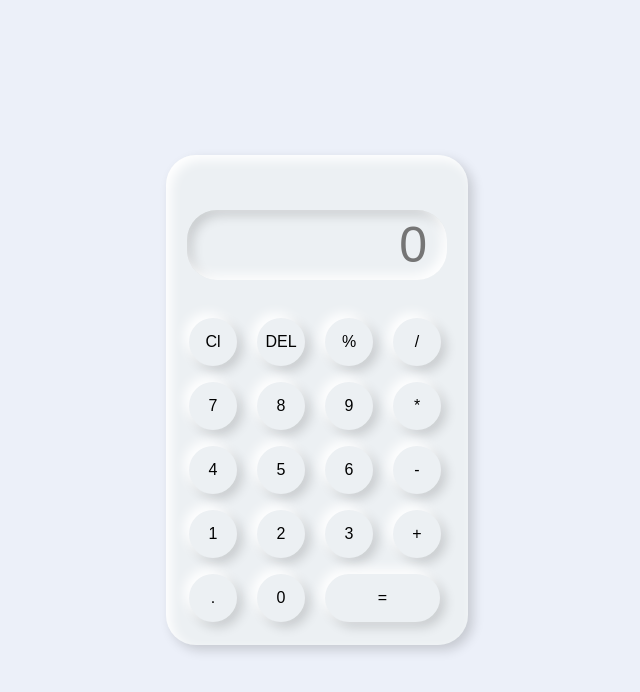
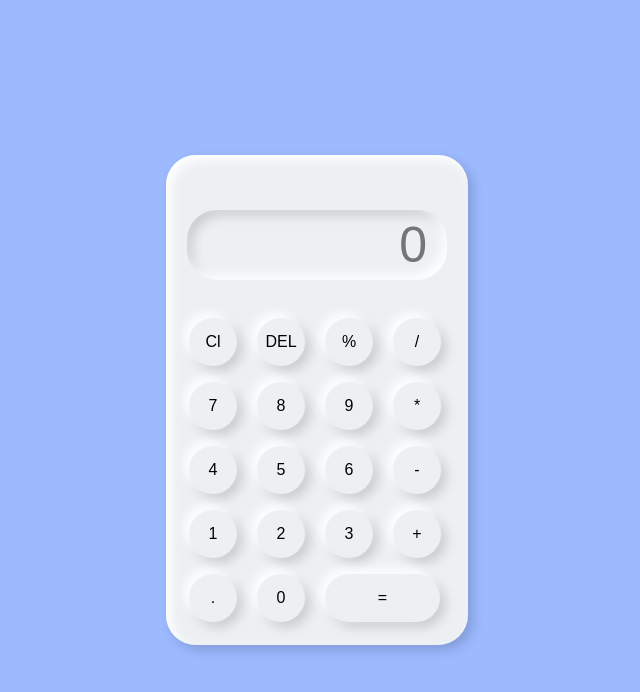
Before and after one commit to madahpouramin/calculator.github.io, a plain HTML site: page index.html in a window 1280 px wide. Shown: the whole page, without its empty margins (323-963 px from the left). Drawn offline with Linux system fonts and the light colour scheme.

Commit message:
Update main.css

```diff
--- a/main.css
+++ b/main.css
@@ -2,7 +2,7 @@
     margin: 0;
     padding: 0;
     box-sizing: border-box;
-    background-color: #ecf0f9;
+    background-color: #9dbaff;
     font-family: sans-serif;
     outline: none;
 }
```
